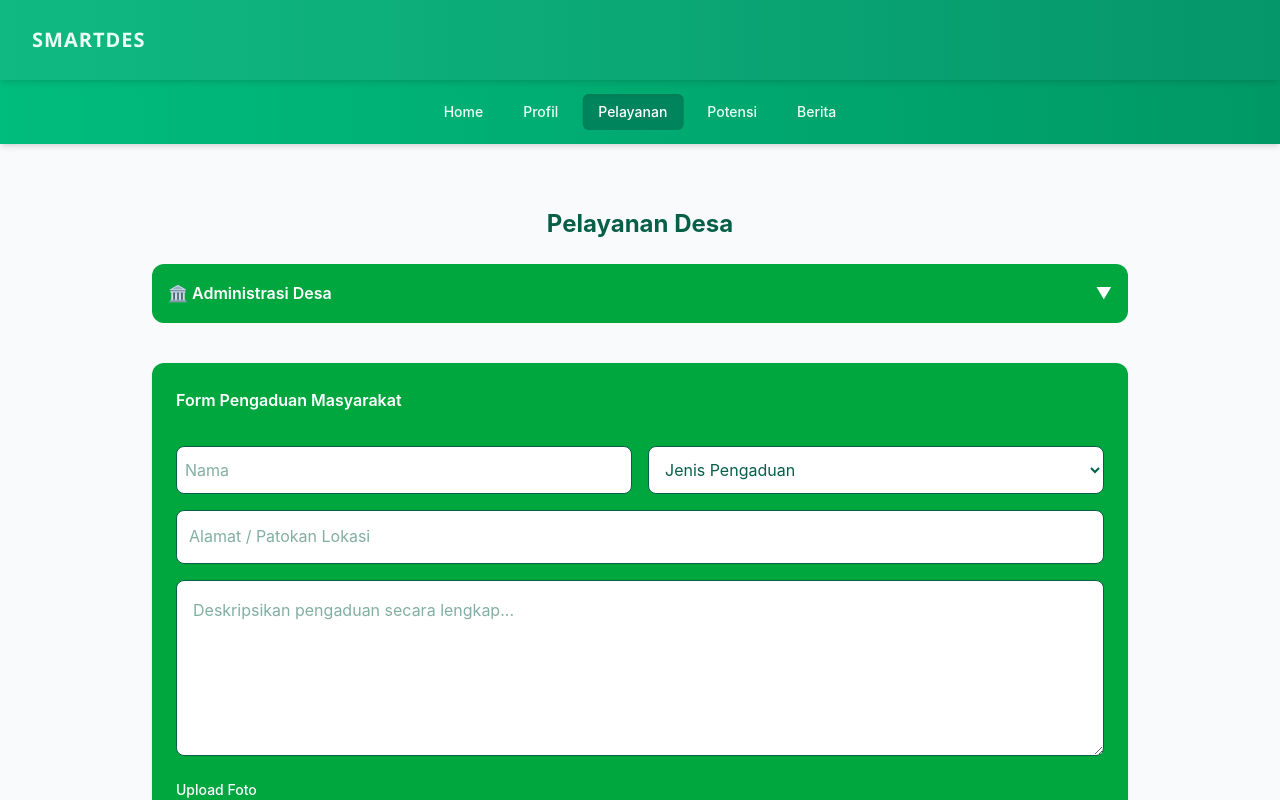
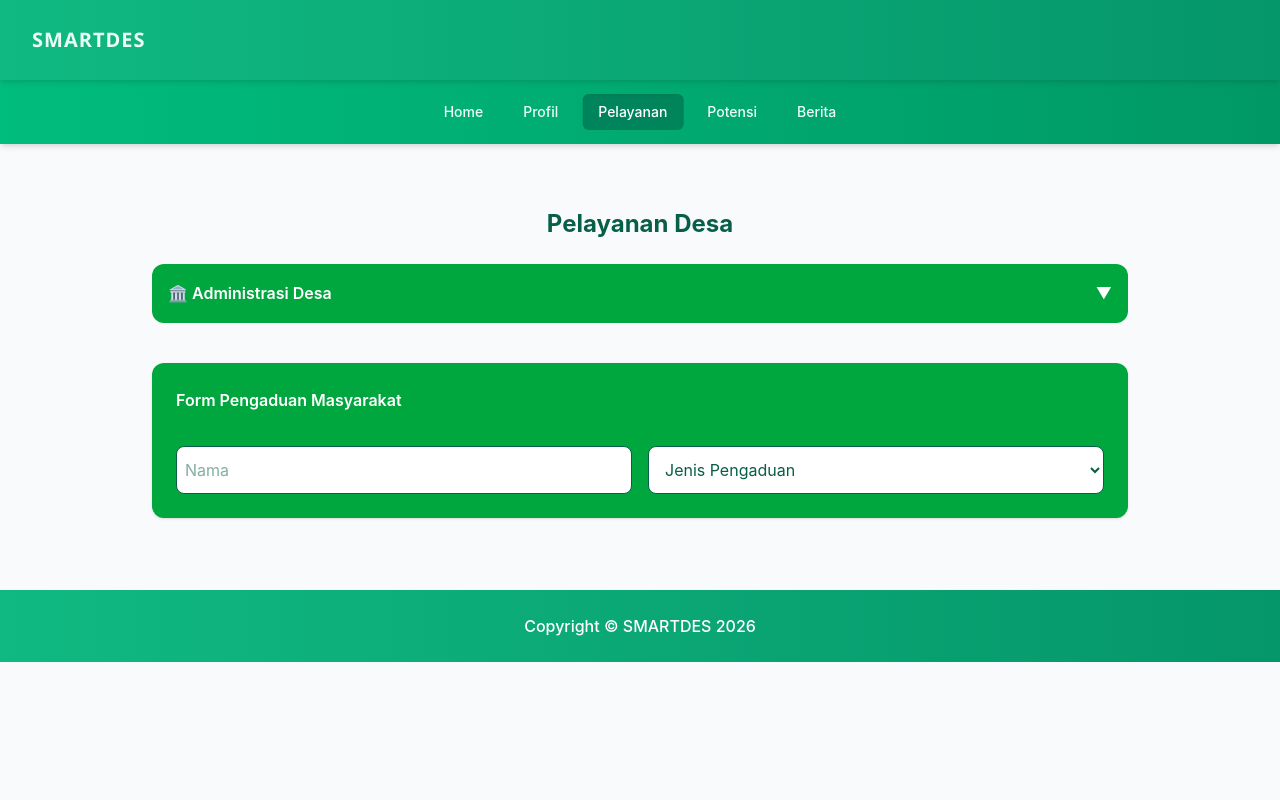
Before and after one commit to muhammadarlianoscar-uti/TA-WEB-24-SEMBADE, a Next.js app in the folder my-app/: page /pelayanan in a window 1280 px wide. Shown: the top 800 px of the page. Built offline with nearby package versions, Linux system fonts and the light colour scheme.

Commit message:
umam: upgrade form pengaduan

```diff
--- a/my-app/app/pelayanan/page.tsx
+++ b/my-app/app/pelayanan/page.tsx
@@ -118,6 +118,8 @@ export default function PelayananPage() {
             />
           )}
 
+          {form.category && form.category !== "" && (
+            <>
           {/* alamat */}
           <input
             name="address"
@@ -157,6 +159,8 @@ export default function PelayananPage() {
           <button className=" bg-blue-500 text-white p-1.5 rounded-lg mt-6 hover:bg-yellow-400">
             Kirim Pengaduan
           </button>
+          </>
+          )}
         </form>
       </div>
     </div>
```
